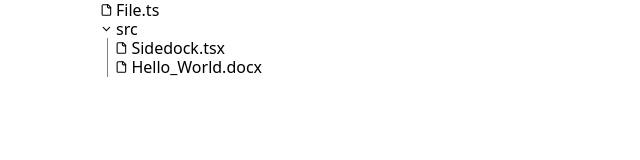
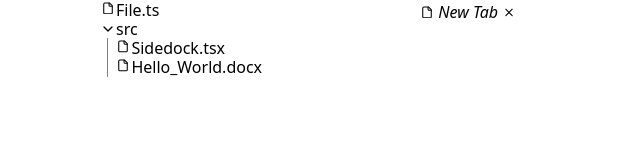
Before and after one commit to tedbjurlin/Mimir, a React (Vite) app: page / in a window 1280 px wide. Shown: the top 160 px of the page, without its empty margins (0-640 px from the left). Built offline with nearby package versions, Linux system fonts and the light colour scheme.

Commit message:
basic visual tabs

```diff
--- a/src/App.css
+++ /dev/null
@@ -1,13 +0,0 @@
-@import "tailwindcss";
-
-body,
-html {
-  width: 100%;
-  margin: 0;
-}
-
-html,
-body,
-#root {
-  height: 100vh;
-}
--- /dev/null
+++ b/src/App.scss
@@ -0,0 +1,36 @@
+@import "tailwindcss";
+
+body,
+html {
+  width: 100%;
+  margin: 0;
+}
+
+html,
+body,
+#root {
+  height: 100vh;
+}
+
+.file-icon {
+  &--text-level {
+    height: 0.8rem;
+  }
+}
+
+.icon-button {
+  &--text-level {
+    height: 1rem;
+    width: 1rem;
+
+    &:hover {
+      background-color: black;
+      border-radius: 0.1rem;
+      color: white;
+    }
+  }
+
+  &__icon--text-level {
+    height: 0.8rem;
+  }
+}
--- a/src/App.tsx
+++ b/src/App.tsx
@@ -1,5 +1,4 @@
-import "./App.css";
-import "./App.css";
+import "./App.scss";
 import Editor from "./components/Editor";
 import BodyContainer from "./components/BodyContainer";
 import WorkspaceBody from "./components/workspace/WorkspaceBody";
--- a/src/components/file-tree/FileTreeItem.scss
+++ b/src/components/file-tree/FileTreeItem.scss
@@ -13,10 +13,6 @@
     transform: rotate(90deg);
   }
 
-  &__icon {
-    width: 0.8rem;
-  }
-
   &__leading-box {
     width: 1rem;
     height: 1rem;
--- a/src/components/file-tree/FileTreeItem.tsx
+++ b/src/components/file-tree/FileTreeItem.tsx
@@ -33,7 +33,7 @@ const FileTreeItem: React.FC<FileTreeItemProps> = ({
           </button>
         ) : (
           <div className="file-tree-item__leading-box">
-            <LuFile className="file-tree-item__icon" />
+            <LuFile className="file-tree-item__icon file-icon--text-level" />
           </div>
         )}
         <div className="file-tree-item__name">{item.name}</div>
--- /dev/null
+++ b/src/components/tabs/Tab.scss
@@ -0,0 +1,9 @@
+.tab {
+  display: flex;
+  flex-direction: row;
+  align-items: center;
+  gap: 0.2rem;
+
+  border-left: 1px black;
+  margin-left: -1px;
+}
--- a/src/components/tabs/Tab.tsx
+++ b/src/components/tabs/Tab.tsx
@@ -1,19 +1,35 @@
 import { LuFile, LuX } from "react-icons/lu";
 import { TabState } from "./TabReducer";
+import { TabsDispatchContext } from "./TabContext";
+import { useContext } from "react";
+import "./Tab.scss";
 
 type TabProps = {
+  uuid: `${string}-${string}-${string}-${string}-${string}`;
   state: TabState;
 };
 
-const Tab: React.FC<TabProps> = ({ state }) => {
+const Tab: React.FC<TabProps> = ({ uuid, state }) => {
+  const dispatch = useContext(TabsDispatchContext);
+
+  function handleCloseTab(): void {
+    dispatch!({
+      type: "close",
+      uuid,
+    });
+  }
+
   return (
     <div
       className={`tab ${state.selected ? "tab--selected" : "tab--unselected"}`}
     >
-      <LuFile className="tab__icon" />
-      {state.temporary ? <i>state.title</i> : state.title}
-      <button className="tab__close-button">
-        <LuX className="tab_close-icon" />
+      <LuFile className="tab__icon file-icon--text-level" />
+      {state.temporary ? <i>{state.title}</i> : state.title}
+      <button
+        className="tab__close-button icon-button--text-level"
+        onClick={handleCloseTab}
+      >
+        <LuX className="tab_close-icon icon-button__icon--text-level" />
       </button>
     </div>
   );
--- a/src/components/tabs/TabBar.tsx
+++ b/src/components/tabs/TabBar.tsx
@@ -1,7 +1,24 @@
+import { useContext } from "react";
+import { TabsContext } from "./TabContext";
+import Tab from "./Tab";
+
 type TabBarProps = {
   children?: React.ReactNode;
 };
 
 const TabBar: React.FC<TabBarProps> = ({ children }) => {
-  return <div className="tab-bar">{children}</div>;
+  const tabsState = useContext(TabsContext);
+
+  const tabs = tabsState?.tabs.entries().map(([uuid, tabState]) => {
+    return <Tab key={uuid} uuid={uuid} state={tabState} />;
+  });
+
+  return (
+    <div className="tab-bar">
+      <div className="tab-bar__scroll-container">{tabs}</div>
+      <div className="tab-bar__right-menu">{children}</div>
+    </div>
+  );
 };
+
+export default TabBar;
--- a/src/components/tabs/TabContainer.tsx
+++ b/src/components/tabs/TabContainer.tsx
@@ -1,5 +1,14 @@
+import TabBar from "./TabBar";
+import { TabsProvider } from "./TabContext";
+
 const TabContainer: React.FC = () => {
-  return <div></div>;
+  return (
+    <div className="tab-container">
+      <TabsProvider>
+        <TabBar></TabBar>
+      </TabsProvider>
+    </div>
+  );
 };
 
 export default TabContainer;
--- /dev/null
+++ b/src/components/tabs/TabContext.tsx
@@ -0,0 +1,30 @@
+import {
+  ActionDispatch,
+  createContext,
+  PropsWithChildren,
+  useReducer,
+} from "react";
+import {
+  createInitialTabState,
+  TabAction,
+  tabsReducer,
+  TabsState,
+} from "./TabReducer";
+
+export const TabsContext = createContext<TabsState | null>(null);
+export const TabsDispatchContext = createContext<ActionDispatch<
+  [action: TabAction]
+> | null>(null);
+
+export const TabsProvider: React.FC<PropsWithChildren> = ({ children }) => {
+  const [tabsState, dispatch] = useReducer(
+    tabsReducer,
+    createInitialTabState()
+  );
+
+  return (
+    <TabsContext value={tabsState}>
+      <TabsDispatchContext value={dispatch}>{children}</TabsDispatchContext>
+    </TabsContext>
+  );
+};
--- a/src/components/tabs/TabReducer.ts
+++ b/src/components/tabs/TabReducer.ts
@@ -40,20 +40,18 @@ export function tabsReducer(
   return prevState;
 }
 
-// export function initialWorkspaceState(
-//   initialLeftSize: number,
-//   initialRightSize: number,
-//   constraints: WorkspaceConstraints
-// ): WorkspaceState {
-//   return {
-//     left: {
-//       size: initialLeftSize,
-//       collapsed: false,
-//     },
-//     right: {
-//       size: initialRightSize,
-//       collapsed: true,
-//     },
-//     constraints,
-//   };
-// }
+export function createInitialTabState(): TabsState {
+  const uuid = crypto.randomUUID();
+  const tabMap: Map<`${string}-${string}-${string}-${string}-${string}`, TabState> = new Map([
+    [uuid, {
+      selected: true,
+      temporary: true,
+      title: 'New Tab'
+    }]
+  ])
+
+  return {
+    selected_tab: uuid,
+    tabs: tabMap,
+  }
+}
--- a/src/components/workspace/WorkspaceBody.tsx
+++ b/src/components/workspace/WorkspaceBody.tsx
@@ -11,6 +11,7 @@ import "./WorkspaceBody.css";
 import { initialWorkspaceState, workspaceReducer } from "./WorkspaceReducer";
 import FileTree from "../file-tree/FileTree";
 import { testItems } from "../file-tree/File";
+import TabContainer from "../tabs/TabContainer";
 
 const leftWorkspaceLeaf: string = "left-workspace-leaf";
 const rightWorkspaceLeaf: string = "right-workspace-leaf";
@@ -67,7 +68,9 @@ const WorkspaceBody: React.FC = () => {
         onResize={handleResize}
         panel="left"
       />
-      <WorkspaceContainer></WorkspaceContainer>
+      <WorkspaceContainer>
+        <TabContainer />
+      </WorkspaceContainer>
       <WorkspaceResizer
         state={workspaceState.right}
         workspaceOffset={offsetLeft}
```
